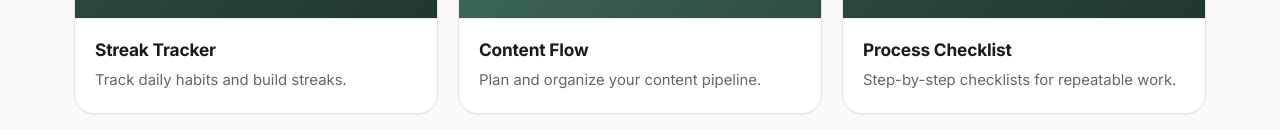
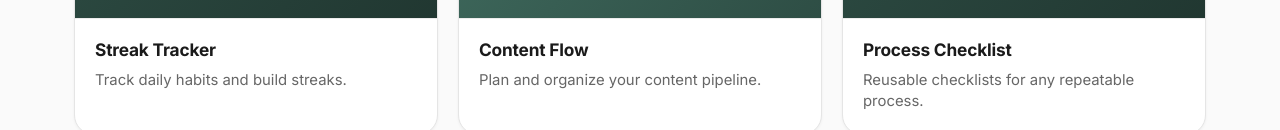
Before and after one commit to Opsette-Tools/opsette-tools.github.io, a plain HTML site: page index.html in a window 1280 px wide. Shown: the part 670-800 px from the top of the page. Drawn offline with Linux system fonts and the light colour scheme.

Commit message:
fix: sync process-checklist card description with HEAD_AND_MANIFEST.md spec
Co-Authored-By: Claude Opus 4.7 (1M context) <noreply@anthropic.com>

```diff
--- a/index.html
+++ b/index.html
@@ -67,7 +67,7 @@
           </div>
           <div class="card-body">
             <h2 class="card-title">Process Checklist</h2>
-            <p class="card-desc">Step-by-step checklists for repeatable work.</p>
+            <p class="card-desc">Reusable checklists for any repeatable process.</p>
           </div>
         </a>
 
```
